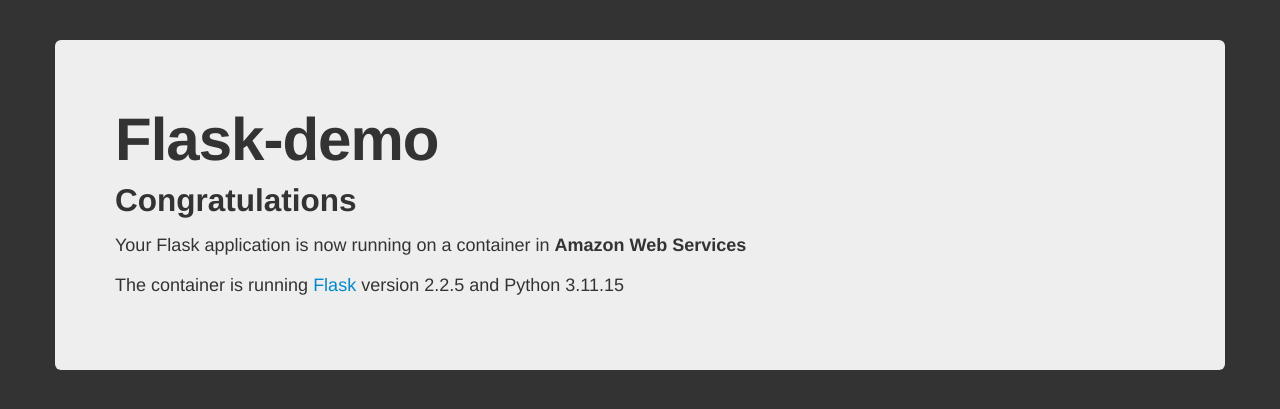
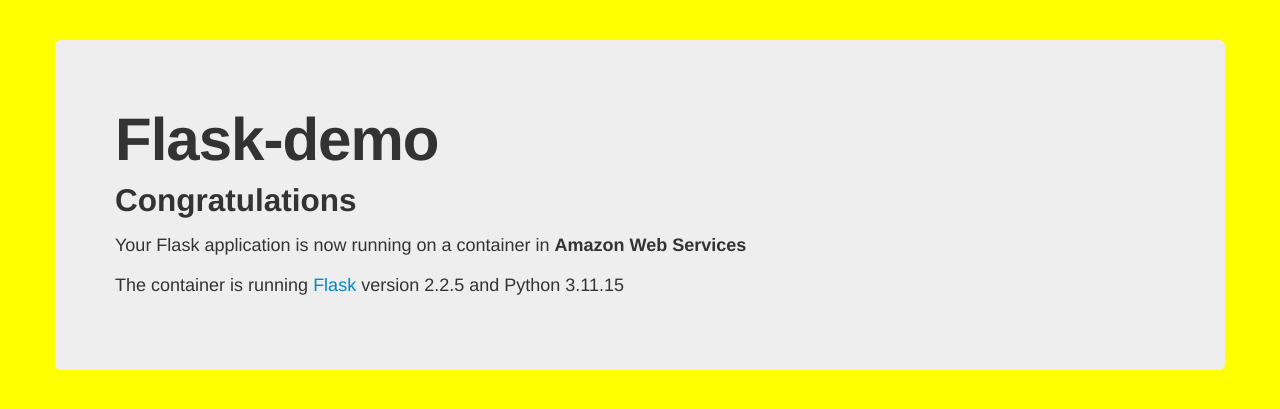
Before and after one commit to samuelhailemariam/aws-cdk-cicd-docker-ecr, a Flask app: page / in a window 1280 px wide. Shown: the top 409 px of the page. Run offline with Flask 2, Linux system fonts and the light colour scheme.

Commit message:
update to hello.html

```diff
--- a/docker-app/templates/hello.html
+++ b/docker-app/templates/hello.html
@@ -9,7 +9,7 @@
     <style>
       body {
         margin-top: 40px;
-        background-color: #333;
+        background-color: #ffff00;
       }
     </style>
     <link href="static/css/bootstrap-responsive.min.css" rel="stylesheet" />
```
